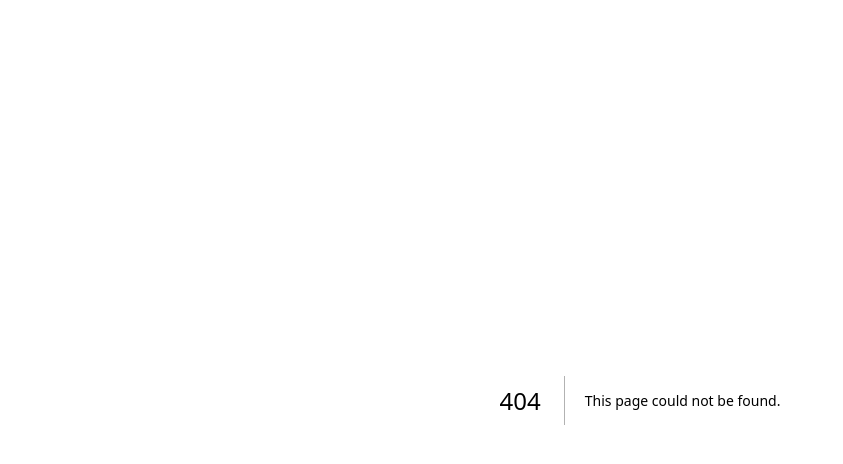
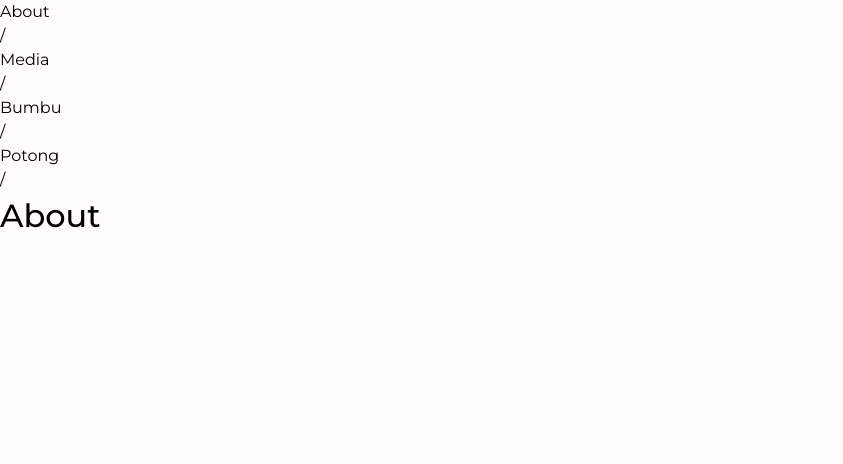
Before and after one commit to kecoaberotak/dagingue-frontend, a Next.js app: page /dashboard in a window 1280 px wide. Before the commit this address had no page. Shown: the top 464 px of the page, without its empty margins (0-843 px from the left). Built offline with nearby package versions, Linux system fonts and the light colour scheme.

Commit message:
Create: layout and page for admin dashboard

```diff
--- /dev/null
+++ b/src/app/dashboard/layout.tsx
@@ -0,0 +1,20 @@
+import { Montserrat } from "next/font/google";
+import "@/app/globals.css";
+
+const montserrat = Montserrat({
+  subsets: ["latin"],
+  weight: ["100", "200", "300", "400", "500", "600", "700"],
+  variable: "--font-montserrat",
+});
+
+export default function DashboardLayout({
+  children,
+}: Readonly<{
+  children: React.ReactNode;
+}>) {
+  return (
+    <html lang="en">
+      <body className={`${montserrat.variable} antialiased font-montserrat`}>{children}</body>
+    </html>
+  );
+}
--- /dev/null
+++ b/src/app/dashboard/page.tsx
@@ -0,0 +1,46 @@
+"use client";
+
+import { Fragment, useState } from "react";
+
+// Definisikan komponen placeholder untuk setiap halaman
+const components = {
+  about: () => <h1>About</h1>,
+  media: () => <h1>Media</h1>,
+  bumbu: () => <h1>Bumbu</h1>,
+  potong: () => <h1>Potong</h1>,
+};
+
+// Tipe untuk key yang valid di objek `components`
+type HalamanKey = keyof typeof components;
+
+const Dashboard = () => {
+  // Atur tipe `halaman` agar sesuai dengan key yang valid di `components`
+  const [halaman, setHalaman] = useState<HalamanKey>("about");
+
+  // Dapatkan komponen sesuai halaman aktif atau default ke About
+  const ActiveComponent = components[halaman];
+
+  return (
+    <section className="admin-panel">
+      <nav className="content-nav">
+        <ul>
+          {Object.keys(components).map((page) => (
+            <Fragment key={page}>
+              <li>
+                <a onClick={() => setHalaman(page as HalamanKey)}>{page.charAt(0).toUpperCase() + page.slice(1)}</a>
+              </li>
+              <li>
+                <span>/</span>
+              </li>
+            </Fragment>
+          ))}
+        </ul>
+      </nav>
+      <main className="admin-panel-content">
+        <ActiveComponent />
+      </main>
+    </section>
+  );
+};
+
+export default Dashboard;
```
